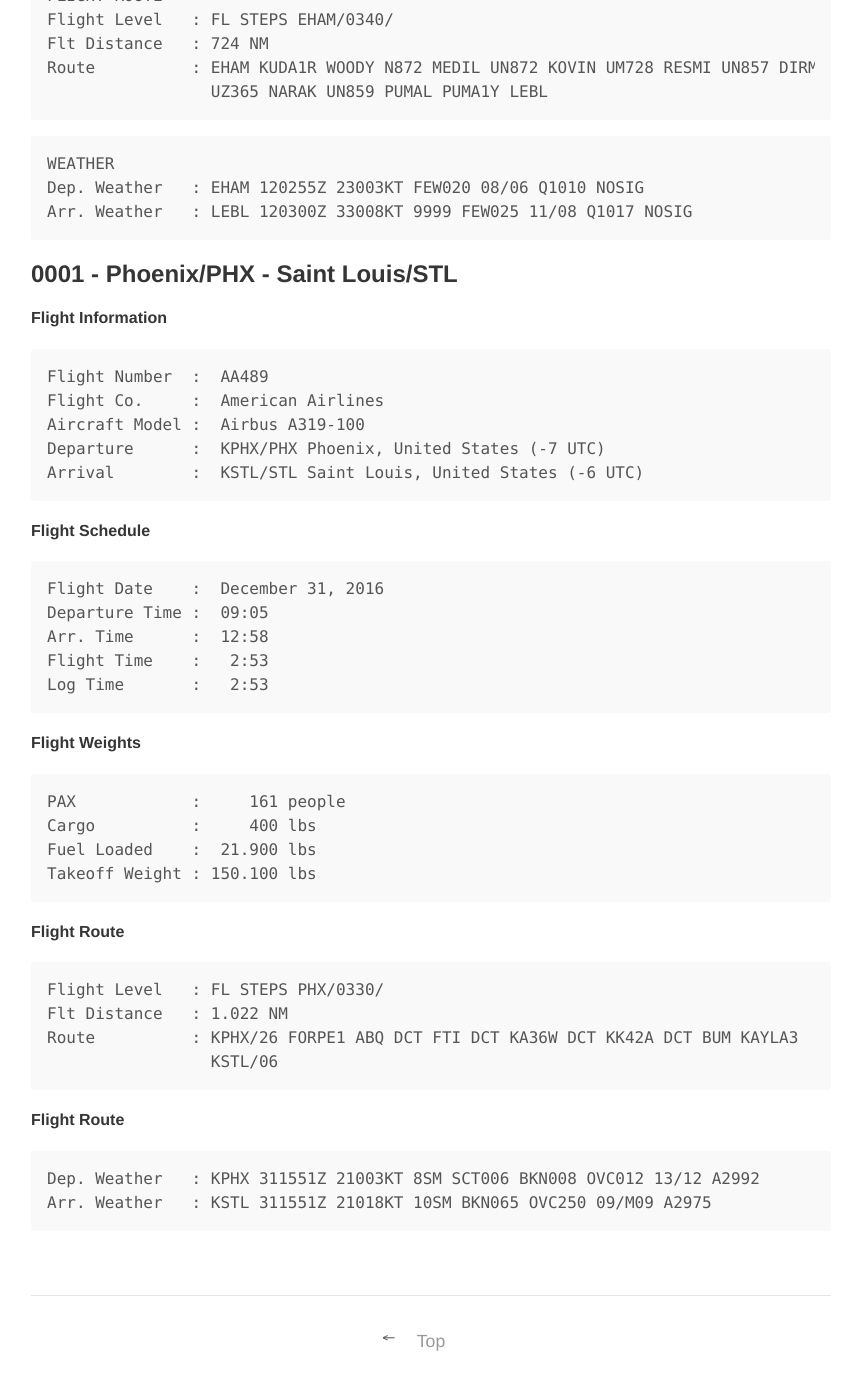
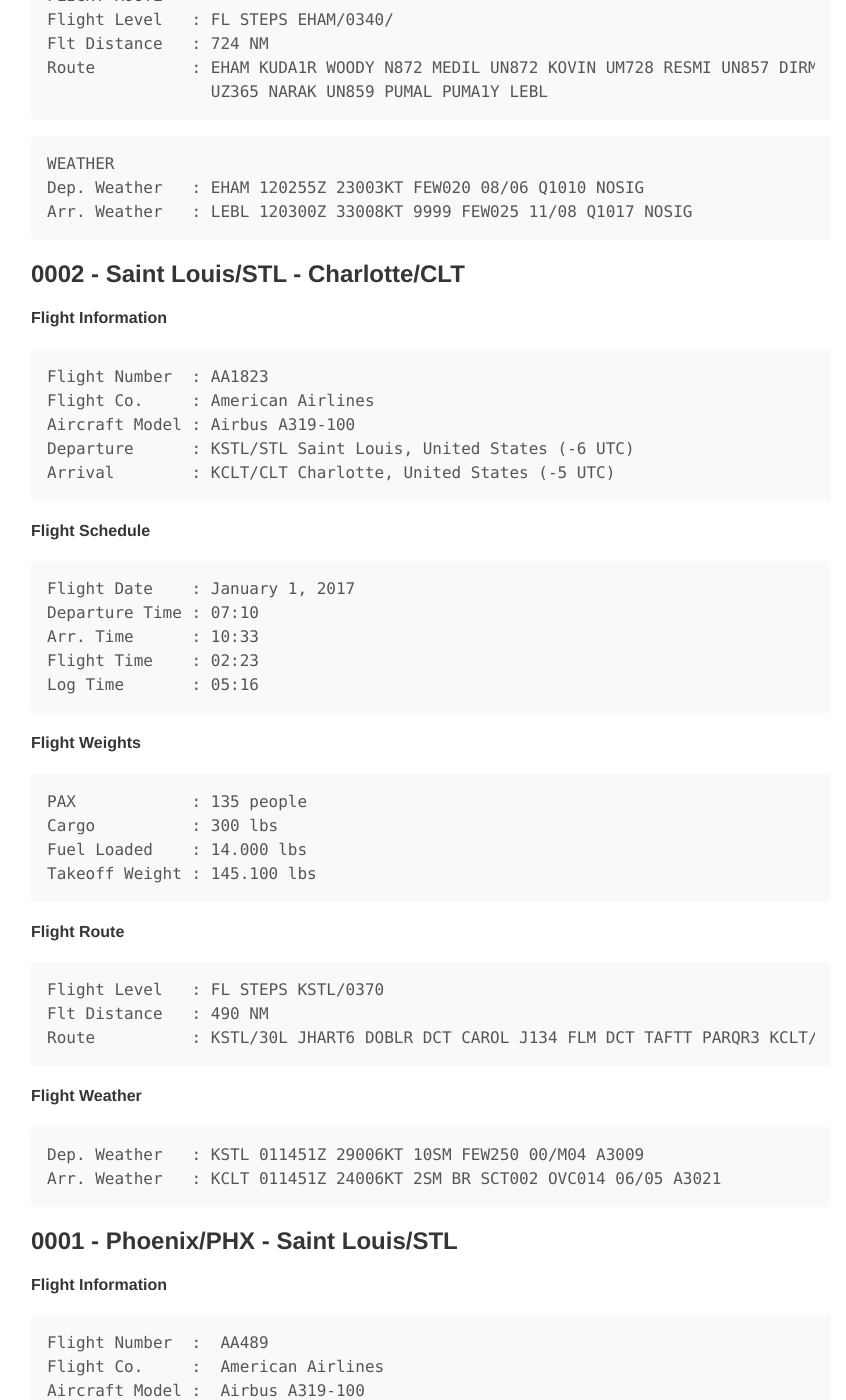
Before and after one commit to marcelocamera/marcelocamera.github.io, a Jekyll site: the page built from _posts/2010-01-01-flight-logbook.md, in a window 1280 px wide and 1400 px high, scrolled down 1155 px. Shown: the whole window, without its empty margins (209-1055 px from the left). Built offline with Jekyll 4.4.1, drawn with Linux system fonts in a browser that asks for light colours; comment, search, counter and statistics services are not loaded; some of the changed text lies outside the part shown.

Commit message:
Update 2010-01-01-flight-logbook.md

```diff
--- a/_posts/2010-01-01-flight-logbook.md
+++ b/_posts/2010-01-01-flight-logbook.md
@@ -53,6 +53,43 @@ Arr. Weather   : LEBL 120300Z 33008KT 9999 FEW025 11/08 Q1017 NOSIG
 {% endhighlight %}
 
 <section id ="de1a10"></section>
+## 0002 - Saint Louis/STL - Charlotte/CLT
+#### Flight Information
+{% highlight markdown %}
+Flight Number  : AA1823
+Flight Co.     : American Airlines
+Aircraft Model : Airbus A319-100
+Departure      : KSTL/STL Saint Louis, United States (-6 UTC)
+Arrival        : KCLT/CLT Charlotte, United States (-5 UTC)
+{% endhighlight %}
+#### Flight Schedule
+{% highlight markdown %}
+Flight Date    : January 1, 2017
+Departure Time : 07:10
+Arr. Time      : 10:33
+Flight Time    : 02:23
+Log Time       : 05:16
+{% endhighlight %}
+#### Flight Weights
+{% highlight markdown %}
+PAX            : 135 people
+Cargo          : 300 lbs
+Fuel Loaded    : 14.000 lbs
+Takeoff Weight : 145.100 lbs
+{% endhighlight %}
+#### Flight Route
+{% highlight markdown %}
+Flight Level   : FL STEPS KSTL/0370
+Flt Distance   : 490 NM
+Route          : KSTL/30L JHART6 DOBLR DCT CAROL J134 FLM DCT TAFTT PARQR3 KCLT/23
+{% endhighlight %}
+#### Flight Weather
+{% highlight markdown %}
+Dep. Weather   : KSTL 011451Z 29006KT 10SM FEW250 00/M04 A3009
+Arr. Weather   : KCLT 011451Z 24006KT 2SM BR SCT002 OVC014 06/05 A3021
+{% endhighlight %}
+
+
 ## 0001 - Phoenix/PHX - Saint Louis/STL
 #### Flight Information
 {% highlight markdown %}
@@ -67,8 +104,8 @@ Arrival        :  KSTL/STL Saint Louis, United States (-6 UTC)
 Flight Date    :  December 31, 2016
 Departure Time :  09:05
 Arr. Time      :  12:58
-Flight Time    :   2:53
-Log Time       :   2:53
+Flight Time    :  02:53
+Log Time       :  02:53
 {% endhighlight %}
 #### Flight Weights
 {% highlight markdown %}
@@ -84,7 +121,7 @@ Flt Distance   : 1.022 NM
 Route          : KPHX/26 FORPE1 ABQ DCT FTI DCT KA36W DCT KK42A DCT BUM KAYLA3
                  KSTL/06
 {% endhighlight %}
-#### Flight Route
+#### Flight Weather
 {% highlight markdown %}
 Dep. Weather   : KPHX 311551Z 21003KT 8SM SCT006 BKN008 OVC012 13/12 A2992
 Arr. Weather   : KSTL 311551Z 21018KT 10SM BKN065 OVC250 09/M09 A2975
```
